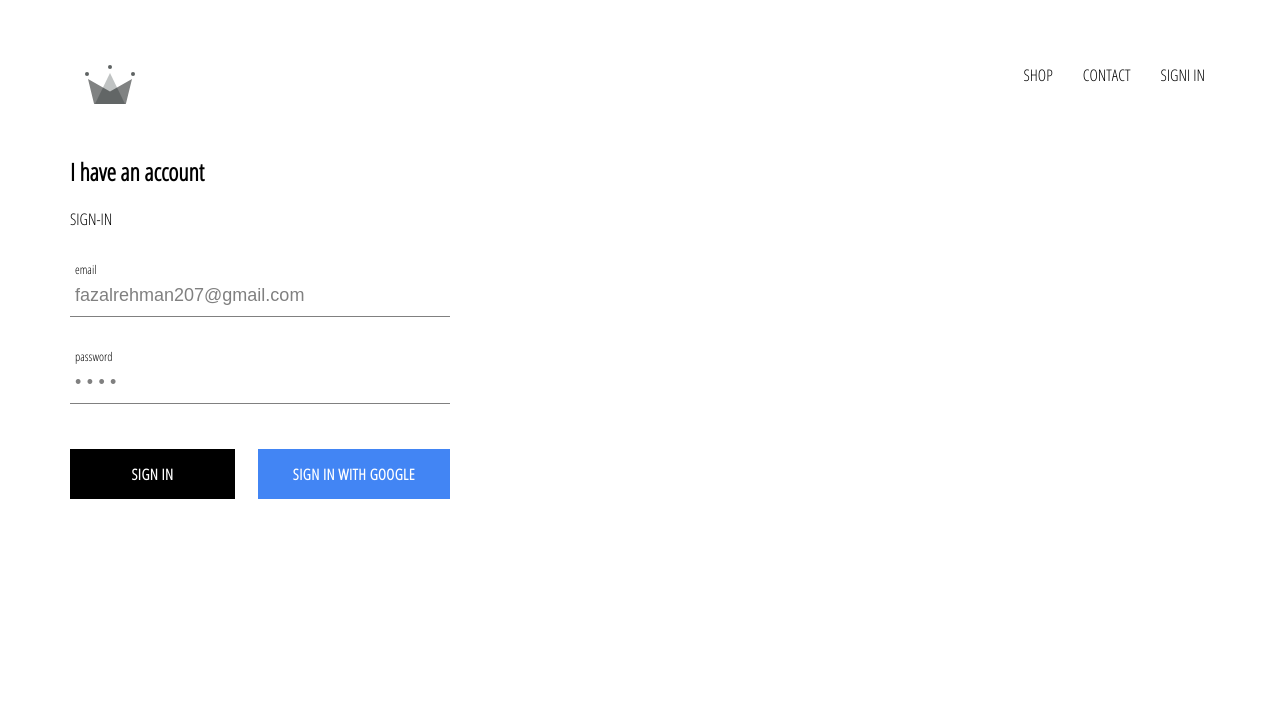
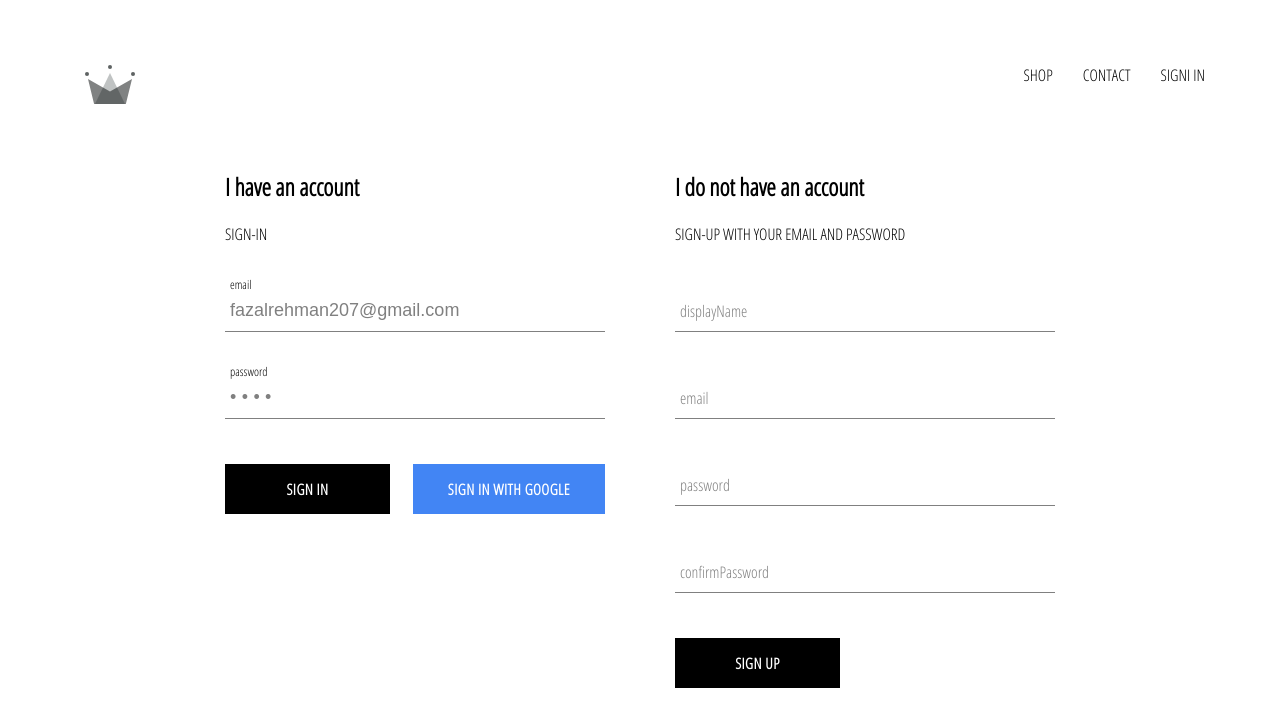
Before and after one commit to frk008/fox-clothing-Project, a React (Create React App) app: page /signin in a window 1280 px wide. Shown: the top 726 px of the page. Built offline with nearby package versions, Linux system fonts and the light colour scheme; no server answers.

Commit message:
Setup firebase database i.e user is stored in db and state is changed in the app for both signup and signin

```diff
--- a/src/App.js
+++ b/src/App.js
@@ -5,7 +5,7 @@ import { Route, Switch } from 'react-router-dom'
 import ShopPage from './pages/shop/shop.component';
 import Header from './components/Header/header.component';
 import SignInAndSignUp from './pages/sign-in-and-sign-up/sign-in-and-sign-up.component';
-import { auth } from './firebase/firebase.utils';
+import { auth, createUserProfileDocument } from './firebase/firebase.utils';
 
 class App extends React.Component {
   constructor() {
@@ -18,13 +18,29 @@ class App extends React.Component {
   unsubscribeFromAuth = null;
 
   componentDidMount() {
-    this.unsubscribeFromAuth = auth.onAuthStateChanged(user => { //to track change in firebase
-      this.setState({ currentUser: user })
+    this.unsubscribeFromAuth = auth.onAuthStateChanged(async userAuth => {
+      if (userAuth) {
+        const userRef = await createUserProfileDocument(userAuth);
+
+        userRef.onSnapshot(snapShot => {
+          this.setState({
+            currentUser: {
+              id: snapShot.id,
+              ...snapShot.data()
+            }
+          });
+
+          console.log(this.state);
+        });
+      }
+
+      this.setState({ currentUser: userAuth });
     });
   }
 
   componentWillUnmount() {
     this.unsubscribeFromAuth();
+    this.creatUserProfieDocument();
   }
 
   render() {
--- a/src/components/custom-button/custom-button.component.jsx
+++ b/src/components/custom-button/custom-button.component.jsx
@@ -1,7 +1,8 @@
 import React from 'react'
 import './custom-button.styles.scss'
 const CustomButton = ({ children, isGoogleSignIn, ...otherProps }) => (
-    <button className={`${isGoogleSignIn ? 'google-sign-in' : ''} custom-button`} {...otherProps} >
+    <button className={`${isGoogleSignIn ? 'google-sign-in' : ''} custom-button`}
+        {...otherProps} >
         { children}
     </button >
 )
--- a/src/components/sign-in/sign-in.component.jsx
+++ b/src/components/sign-in/sign-in.component.jsx
@@ -15,6 +15,7 @@ class SignIn extends React.Component {
 
     handleSubmit = event => {
         event.preventDefault();
+
         this.setState({ email: "", password: "" });
     }
 
--- /dev/null
+++ b/src/components/sign-up/sign-up.styles.scss
@@ -0,0 +1,9 @@
+.sign-up {
+    display: flex;
+    flex-direction: column;
+    width: 380px;
+
+    .title {
+      margin: 10px 0;
+    }
+  }
--- /dev/null
+++ b/src/components/sign-up/sing-up.component.jsx
@@ -0,0 +1,95 @@
+import React from 'react';
+import './sign-up.styles.scss'
+import FormInput from '../form-input/form-input.component'
+import CustomButton from '../custom-button/custom-button.component';
+import { auth, createUserProfileDocument } from '../../firebase/firebase.utils'
+
+class SignUp extends React.Component {
+    constructor() {
+        super();
+        this.state = {
+            displayName: '',
+            email: "",
+            password: "",
+            confirmPassword: ''
+        }
+    }
+    handleSubmit = async event => {
+        event.preventDefault();
+
+        const { displayName, email, password, confirmPassword } = this.state;
+
+        if (password !== confirmPassword) {
+            alert("passwords don't match");
+            return;
+        }
+
+        try {
+            const { user } = await auth.createUserWithEmailAndPassword(
+                email,
+                password
+            );
+
+            await createUserProfileDocument(user, { displayName });
+
+            this.setState({
+                displayName: '',
+                email: '',
+                password: '',
+                confirmPassword: ''
+            });
+        } catch (error) {
+            console.error(error);
+        }
+    };
+
+    handleChange = event => {
+        const { name, value } = event.target;
+
+        this.setState({ [name]: value });
+    };
+    render() {
+        const { displayName, email, password, confirmPassword } = this.state;
+        return (<div className='sign-in'>
+            <h2>I do not have an account</h2>
+            <span>SIGN-UP WITH YOUR EMAIL AND PASSWORD</span>
+            <form class="sign-up-form" onSubmit={this.handleSubmit}>
+                <FormInput
+                    label="displayName"
+                    handleChange={this.handleChange}
+                    name="displayName"
+                    type="text"
+                    value={displayName}
+                    required
+                />
+                <FormInput
+                    label="email"
+                    handleChange={this.handleChange}
+                    name="email"
+                    type="text"
+                    value={email}
+                    required
+                />
+                <FormInput
+                    label="password"
+                    handleChange={this.handleChange}
+                    name="password"
+                    type="password"
+                    value={password}
+                    required
+                />
+                <FormInput
+                    label="confirmPassword"
+                    handleChange={this.handleChange}
+                    name="confirmPassword"
+                    type="password"
+                    value={confirmPassword}
+                    required
+                />
+                <CustomButton type="submit" >SIGN UP</CustomButton>
+            </form>
+        </div>)
+    }
+}
+
+export default SignUp;
--- a/src/firebase/firebase.utils.js
+++ b/src/firebase/firebase.utils.js
@@ -13,6 +13,30 @@ const config = {
     measurementId: "G-WGDDMYRRMR"
 }
 
+export const createUserProfileDocument = async (userAuth, additionalData) => {
+    if (!userAuth)
+        return;
+    const userRef = firestore.doc(`users/${userAuth.uid}`);
+    const snapshot = await userRef.get();
+    if (!snapshot.exists) {
+        const { displayName, email } = userAuth;
+        const createdAt = new Date();
+
+        try {
+            await userRef.set({
+                displayName,
+                email,
+                createdAt,
+                ...additionalData
+            })
+        }
+        catch (error) {
+            console.log('Error creaing User', error.message);
+        }
+    }
+    return userRef;
+}
+
 firebase.initializeApp(config);
 
 export const auth = firebase.auth();
--- a/src/pages/sign-in-and-sign-up/sign-in-and-sign-up.component.jsx
+++ b/src/pages/sign-in-and-sign-up/sign-in-and-sign-up.component.jsx
@@ -1,10 +1,11 @@
 import React from 'react'
 import './sign-in-and-sign-up.styles.scss'
 import SignIn from '../../components/sign-in/sign-in.component'
-
+import SignUp from '../../components/sign-up/sing-up.component'
 const SignInAndSignUp = () => (
     <div className="sign-in-and-sign-up">
         <SignIn />
+        <SignUp />
     </div>)
 
 
--- a/src/pages/sign-in-and-sign-up/sign-in-and-sign-up.styles.scss
+++ b/src/pages/sign-in-and-sign-up/sign-in-and-sign-up.styles.scss
@@ -0,0 +1,6 @@
+.sign-in-and-sign-up {
+    width: 850px;
+    display: flex;
+    justify-content: space-between;
+    margin: 30px auto;
+  }
```
Also changed, not shown: src/test.js (added, +9 -0 lines).
